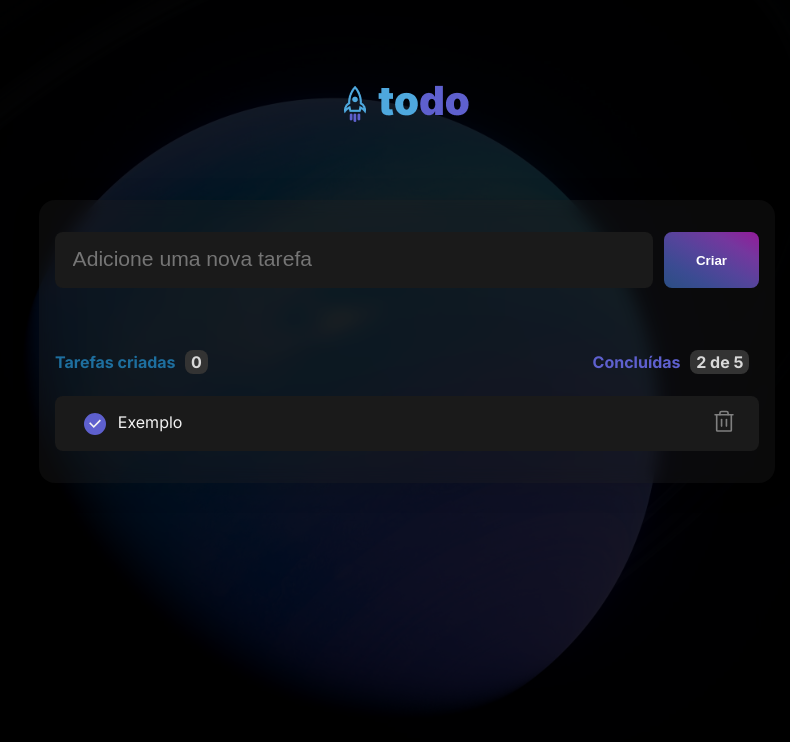
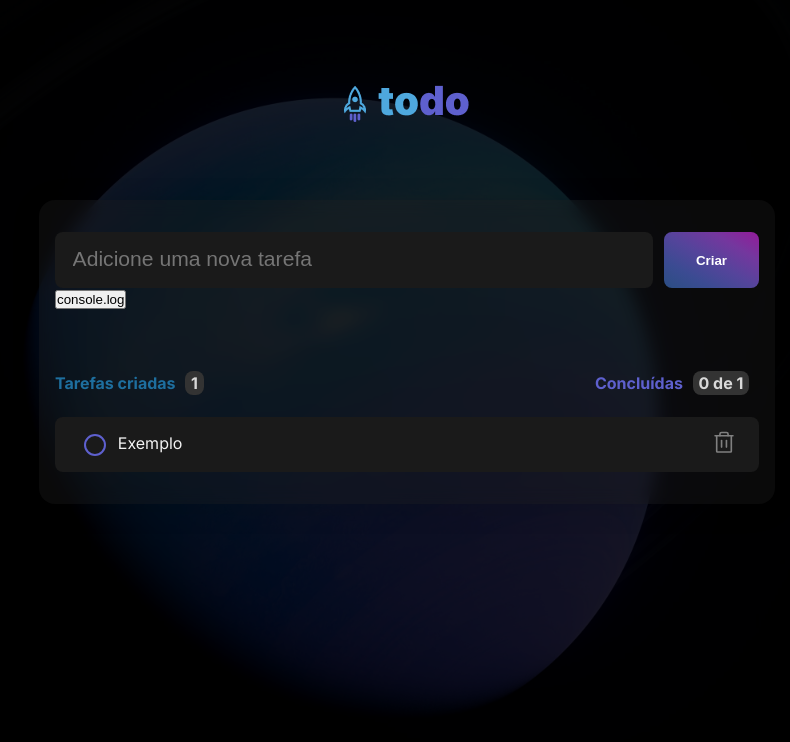
Before and after one commit to viniscrv/to-do, a React (Vite) app: page / in a window 1280 px wide. Shown: the top 742 px of the page, without its empty margins (233-1023 px from the left). Built offline with nearby package versions, Linux system fonts and the light colour scheme.

Commit message:
adicionado funcionalidade de concluir tarefas

```diff
--- a/src/components/Task.module.css
+++ b/src/components/Task.module.css
@@ -5,33 +5,46 @@
     padding: .8em;
     background-color: var(--gray-600);
     border-radius: 8px;
+
+    -webkit-user-select:none;
+    -moz-user-select:none;
+    -ms-user-select:none;
+    user-select:none;
 }
 
 .task + .task {
     margin-top: 1em;
 }
 
-.checkbox input {
+.checkbox input, .checkbox_complete input {
     display: none;
 }
 
 .checkbox label {
     color: var(--gray-100);
     margin: 0 1em;
+    cursor: pointer;
 }
 
-.checkbox label:before {
+.checkbox_complete label {
+    color: var(--gray-300);
+    margin: 0 1em;
+    text-decoration: line-through;
+    cursor: pointer;
+}
+
+.checkbox label:before, .checkbox_complete label:before {
     content: "";
     width: 18px;
     height: 18px;
     border-radius: 50%;
-    border: 2px solid var(--blue);
+    border: 2px solid var(--purple-dark);
     display: inline-block;
     vertical-align: middle;
     margin-right: 12px;
 }
 
-.checkbox label::before {
+.checkbox_complete label::before {
     background-color: var(--purple-dark);
     border: 2px solid var(--purple-dark);
     background-image: url(../assets/checked.svg);
@@ -50,5 +63,5 @@
 }
 
 .task button:hover {
-    color: var(--danger );
+    color: var(--danger);
 }
--- a/src/components/Task.tsx
+++ b/src/components/Task.tsx
@@ -5,22 +5,30 @@ import styles from "./Task.module.css";
 
 interface taskProps {
   content: string;
+  status: boolean;
   onDelete: (taskToDelete: string) => void;
+  onToggle: (taskToToggle: string) => void;
 }
 
-const Task = ({content, onDelete}: taskProps) => {
+const Task = ({content, status, onDelete, onToggle}: taskProps) => {
 
   function handleDelete() {
     onDelete(content);
   }
 
+  function handleStatus() {
+    onToggle(content);
+  }
+
   return (
-    <div className={styles.task}>
+    <div className={styles.task} >
       <div>
-        <div className={styles.checkbox}>
+        <div className={!status ? styles.checkbox : styles.checkbox_complete} >
           <label>
             {content}
-            <input type="checkbox" id="task" />
+            <span onClick={handleStatus}>
+              <input type="checkbox" id="task" />
+            </span>
           </label>
         </div>
       </div>
--- a/src/components/Tasks.tsx
+++ b/src/components/Tasks.tsx
@@ -10,14 +10,15 @@ interface taskListProps {
 }
 
 const Tasks = ({ taskList }: taskListProps) => {
-
   const [newTaskList, setNewTaskList] = useState(taskList);
 
   const [taskText, setTaskText] = useState("");
 
+  const sizeTaskList = newTaskList.length;
+
   function handleSubmit(e: React.FormEvent<HTMLFormElement>) {
     e.preventDefault();
-    setNewTaskList([...newTaskList, {task: taskText, isComplete: false}]);
+    setNewTaskList([...newTaskList, { task: taskText, isComplete: false }]);
 
     setTaskText("");
   }
@@ -34,6 +35,16 @@ const Tasks = ({ taskList }: taskListProps) => {
     setNewTaskList(tasksWithoutDeleted);
   }
 
+  function toggleStatus(taskToToggle: string) {
+    const taskToggled = newTaskList.map((task) => {
+      if (task.task === taskToToggle) {
+        return { ...task, isComplete: !task.isComplete };
+      }
+      return task;
+    });
+    setNewTaskList(taskToggled);
+  }
+
   return (
     <>
       <form onSubmit={handleSubmit}>
@@ -47,18 +58,27 @@ const Tasks = ({ taskList }: taskListProps) => {
         <button type="submit">Criar</button>
       </form>
 
+      <button onClick={() => console.log(newTaskList)}>console.log</button>
       <div className={styles.informacoes}>
         <div className={styles.informacoes__criadas}>
-          Tarefas criadas<span>0</span>
+          Tarefas criadas<span>{sizeTaskList}</span>
         </div>
         <div className={styles.informacoes__concluidas}>
-          Concluídas<span>2 de 5</span>
+          Concluídas<span>0 de {sizeTaskList}</span>
         </div>
       </div>
 
       <div>
         {newTaskList.map((task) => {
-          return <Task key={task.task} content={task.task} onDelete={deleteTask}/>
+          return (
+            <Task
+              key={task.task}
+              content={task.task}
+              status={task.isComplete}
+              onDelete={deleteTask}
+              onToggle={toggleStatus}
+            />
+          );
         })}
       </div>
     </>
```
